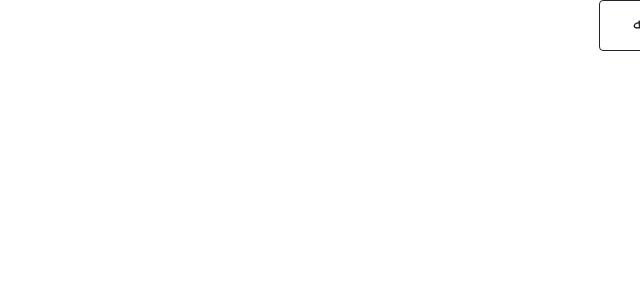
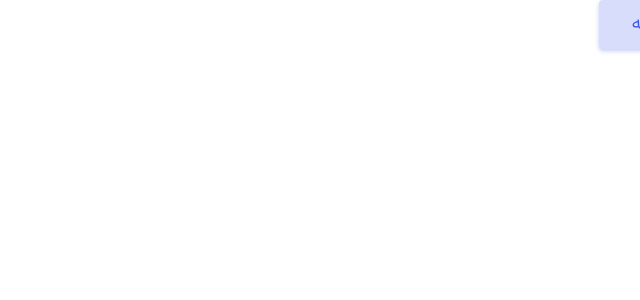
Before and after one commit to Aboufazel/tailwindadminbase, a React (Create React App) app: page / in a window 1280 px wide. Shown: the top 300 px of the page, without its empty margins (640-1280 px from the left). Built offline with nearby package versions, Linux system fonts and the light colour scheme.

Commit message:
feat : button components create done

```diff
--- a/src/App.js
+++ b/src/App.js
@@ -5,7 +5,7 @@
 function App() {
   return (
     <div>
-      <Buttons size={"large"} type={"outlined"} color={"dark"}>
+      <Buttons size={"large"} light={true} type={"contained"} color={"primary"}>
           مشاهده همه
       </Buttons>
     </div>
--- a/src/components/globals/Buttons.js
+++ b/src/components/globals/Buttons.js
@@ -1,6 +1,6 @@
 
 import {Button} from "@material-tailwind/react";
-const Buttons = ({children , type='contained' , shadow=false ,size='normal' , icon=false , color='primary' ,fullWidth=false , rounded=false , light=false , ...props }) => {
+const Buttons = ({children , type='contained' , size='normal' , icon=false , color='primary' ,fullWidth=false , rounded=false , light=false , ...props }) => {
 
     const sizes = {
         exSmall: `px-[8px] py-[2px] text-[13px] ${rounded ? "rounded-full" : "rounded-[2px]"}`,
```
